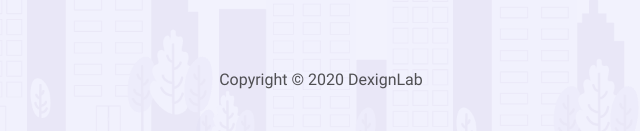
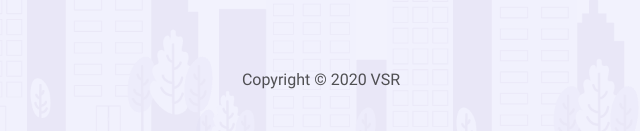
Before and after one commit to viralsrakholiya/work, a plain HTML site: page pata/index.html in a window 1280 px wide. Shown: the part 7744-7875 px from the top of the page, 319-959 px from the left. Drawn offline with Linux system fonts and the light colour scheme.

Commit message:
Update Copyright

```diff
--- a/pata/index.html
+++ b/pata/index.html
@@ -547,7 +547,7 @@
 				<div class="footer-bottom-part">
 					<div class="copyright">
 
-						<p>Copyright © 2020 DexignLab</p>
+						<p>Copyright © 2020 VSR</p>
 
 					</div>
 
```
